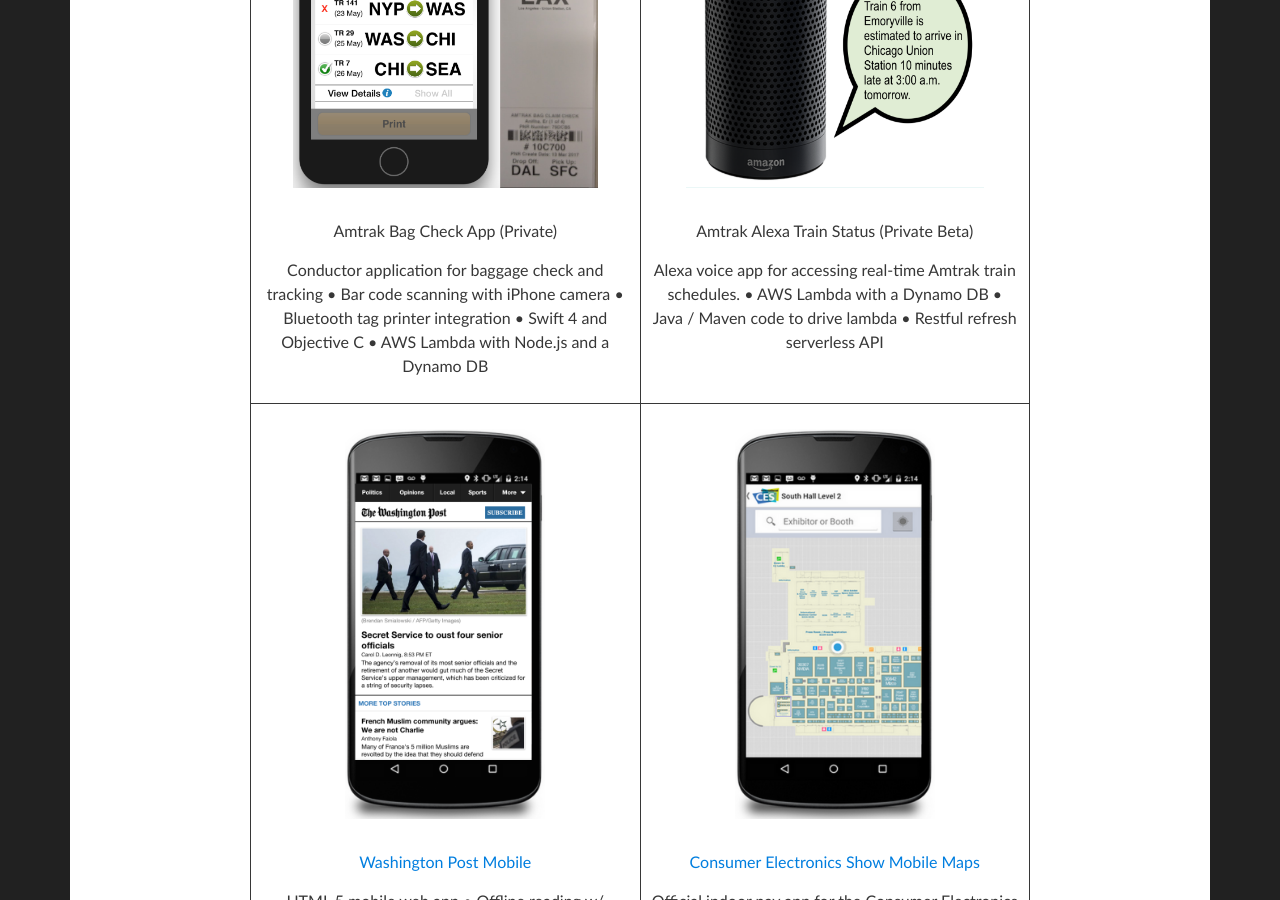
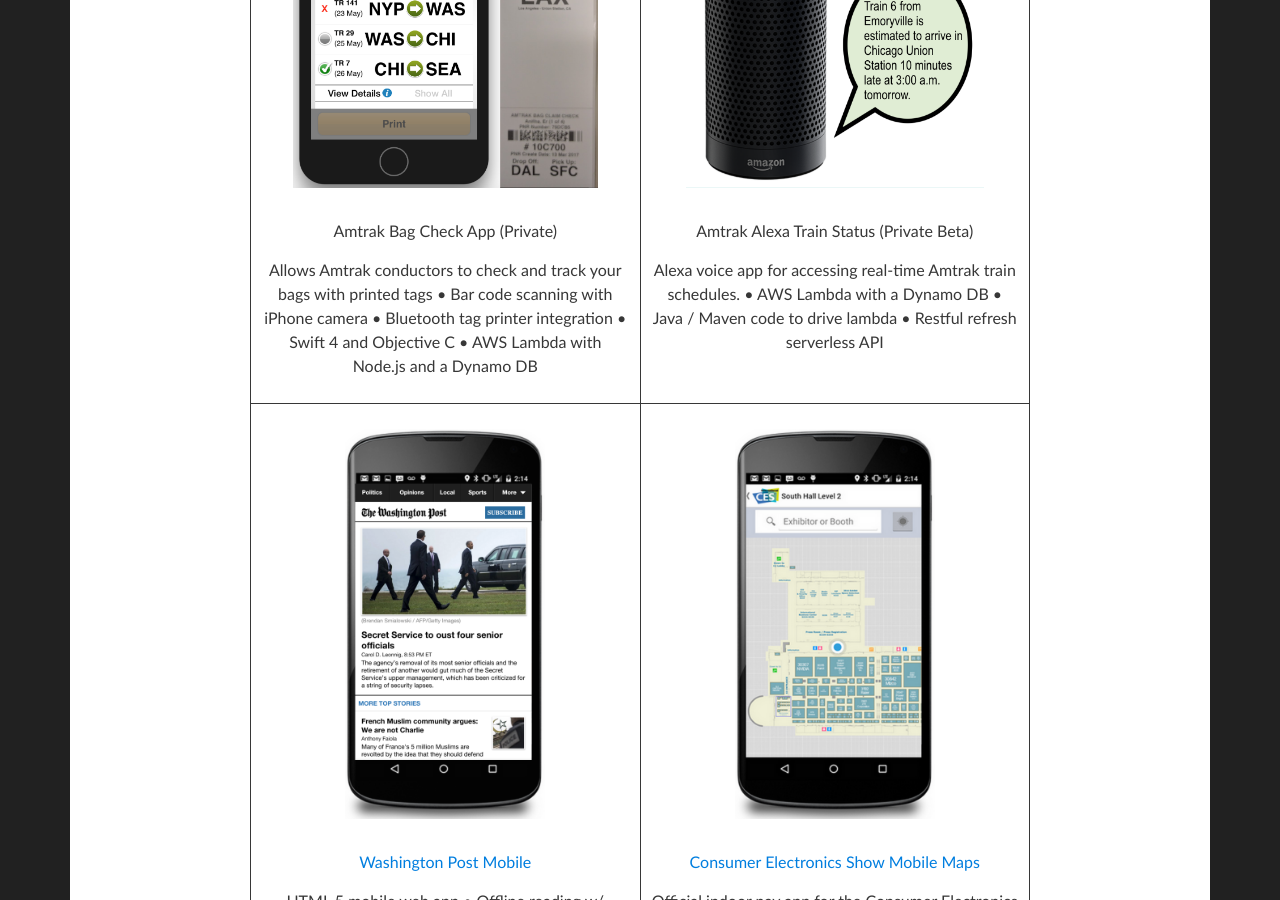
Before and after one commit to davidgyoung/davidgyoung.github.io, a Jekyll site: the page built from index.md, in a window 1280 px wide and 900 px high, scrolled down 862 px. Built offline with Jekyll 4.4.1, drawn with Linux system fonts in a browser that asks for light colours; nearby versions of some CDN libraries.

Commit message:
improve language on Tag and Track app

```diff
--- a/index.md
+++ b/index.md
@@ -44,7 +44,7 @@
     <img class="appimage" src='./images/amtrak-tag-and-track.png'/>
     <p>Amtrak Bag Check App (Private)</p>
     <p>
-    Conductor application for baggage check and tracking
+    Allows Amtrak conductors to check and track your bags with printed tags
     &#8226; Bar code scanning with iPhone camera
     &#8226; Bluetooth tag printer integration
     &#8226; Swift 4 and Objective C
```
